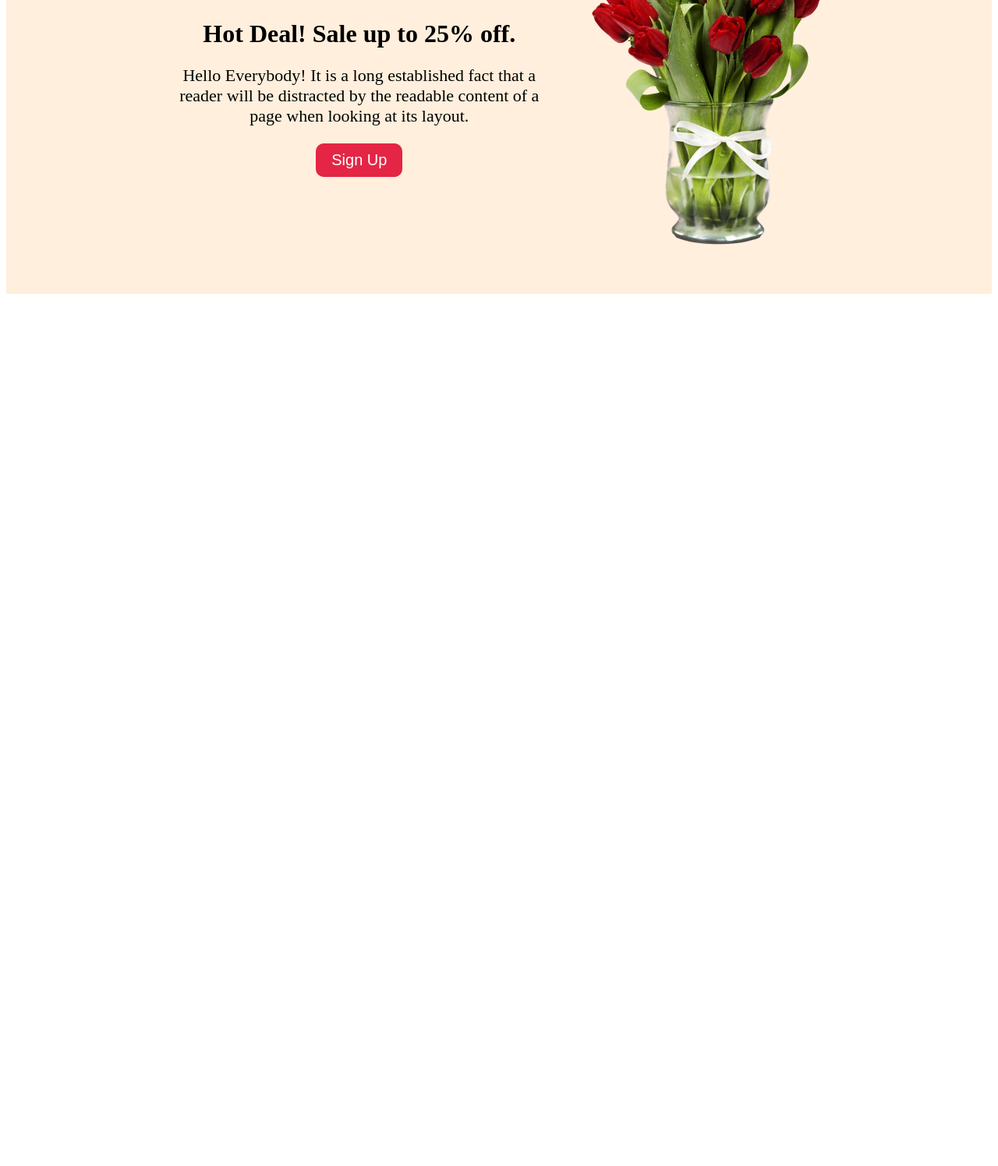
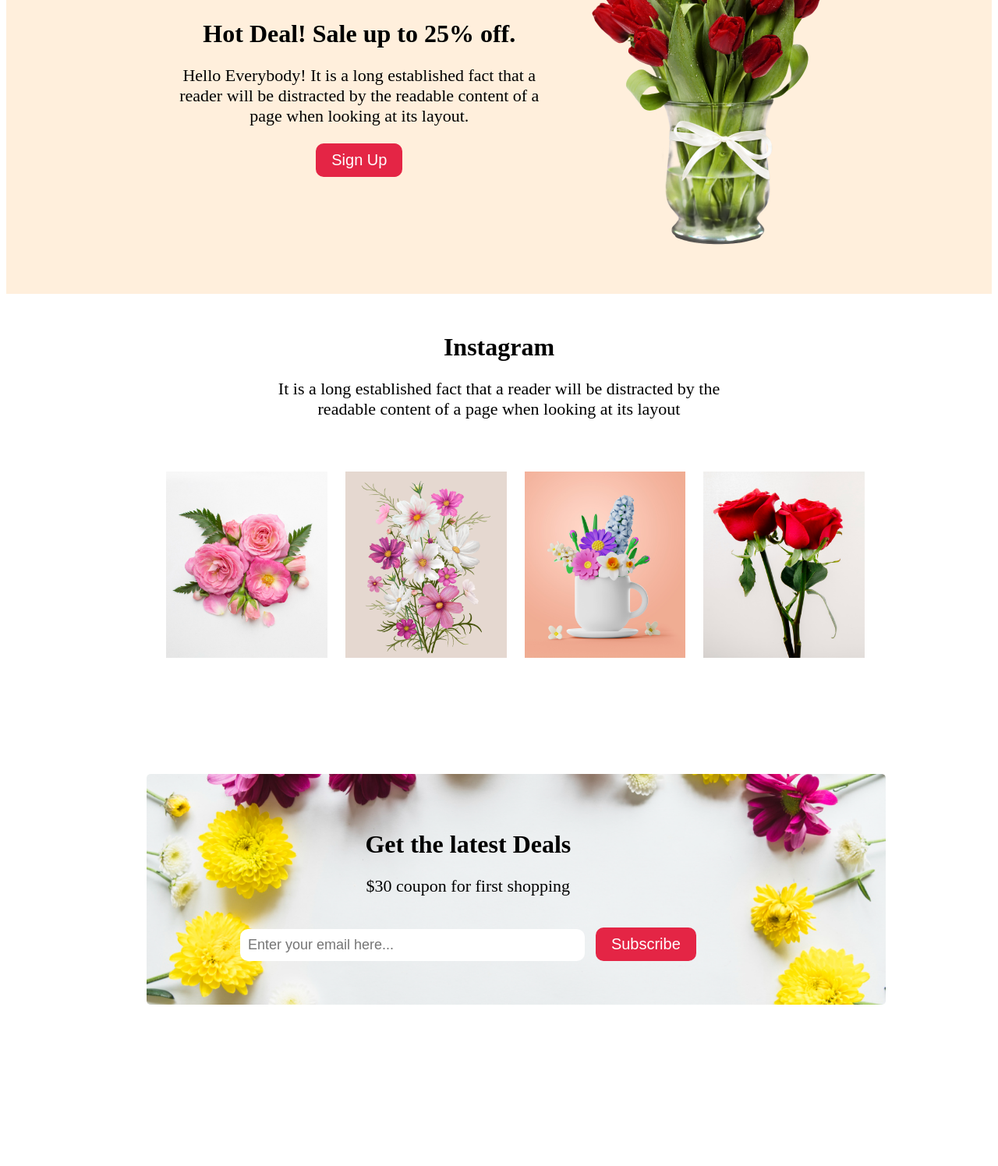
Before and after one commit to mehedi1603/Assignment-1, a plain HTML site: page index.html in a window 1280 px wide. Shown: the part 2014-3510 px from the top of the page at 78% size. Before the commit the page ends 2441 px from the top, so only its background shows below. Drawn offline with Linux system fonts and the light colour scheme.

Commit message:
Instagram and Subscribe section added

```diff
--- a/index.html
+++ b/index.html
@@ -58,7 +58,7 @@
         <div class="order">
             <div class="order-title">
                 <div>
-                    <img class="icon1" src="./Flower Asset/Group 57.png" alt="" >
+                    <img class="icon1" src="./Flower Asset/Group 57.png" alt="">
                 </div>
                 <p class="otitle">Same day Delivery. Click & Collect</p>
             </div>
@@ -81,10 +81,10 @@
 
         <div class="hotdeal">
             <div class="hottitle">
-                <h1 >Hot Deal! Sale up to 25% off.</h1>
+                <h1>Hot Deal! Sale up to 25% off.</h1>
                 <p> Hello Everybody! It is a long established fact that a reader will be distracted by the readable
                     content of a page when looking at its layout.</p>
-                    <button class="btn">Sign Up</button>
+                <button class="btn">Sign Up</button>
             </div>
 
 
@@ -93,6 +93,48 @@
             </div>
         </div>
 
+        <div class="insta">
+            <h1>Instagram</h1>
+            <p>It is a long established fact that a reader will be distracted by the readable
+                content of a page when looking at its layout</p>
+        </div>
+
+
+
+        <div class="sqr-pic-container">
+
+            <div>
+                <img class="square-pic" src="./Flower Asset/Flower 01.png" alt="">
+            </div>
+            <div>
+                <img class="square-pic" src="./Flower Asset/Rectangle 4.png" alt="">
+            </div>
+            <div>
+                <img class="square-pic" src="./Flower Asset/Rectangle 5.png" alt="">
+            </div>
+            <div>
+                <img class="square-pic" src="./Flower Asset/Rectangle 6.png" alt="">
+            </div>
+        </div>
+
+
+        <div>
+            <div class="cv">
+                <img class="coverpic" src="./Flower Asset/Rectangle 9.png" alt="">
+                <div class="cover-title">
+                    <h1>Get the latest Deals</h1>
+                    <p>$30 coupon for first shopping</p>
+                    <form>
+                        <label for="name">
+                            <input type="text" id="name" placeholder="Enter your email here...">
+                            <button class="btn">Subscribe</button>
+                        </label>
+                    </form>
+                </div>
+            </div>
+
+
+        </div>
     </main>
 
     <footer>
--- a/styles.css
+++ b/styles.css
@@ -149,3 +149,46 @@ p{
 .hotpic{
     margin-right: 200px;
 }
+.sqr-pic-container{
+    display: flex;
+    align-items: center;
+    justify-content: space-around;
+    margin: 10px 110px 100px 150px;
+    padding: 45px 30px 45px 55px;
+    /* border: 2px solid black; */
+    /* background-color: rgba(216, 247, 247, 0.753); */
+    /* padding: 50px; */
+}
+.square-pic{
+    width: 90%;
+}
+.insta{
+    text-align: center;
+    width: 50%;
+    margin-left: 25%;
+}
+.cv{
+    position: relative;
+
+}
+.coverpic{
+    width: 75%;
+    margin-left: 180px;
+    margin-bottom: 200px;
+    position: relative;
+    text-align: center;
+}
+.cover-title{
+    position: absolute;
+    top: 10%;
+    right: 30%;
+    text-align: center;
+}
+#name{
+    font-size: 18px;
+    padding: 10px 200px 10px 10px;
+    border: none;
+    border-radius: 10px;
+    margin-top: 20px;
+    margin-right: 10px;
+}
```
